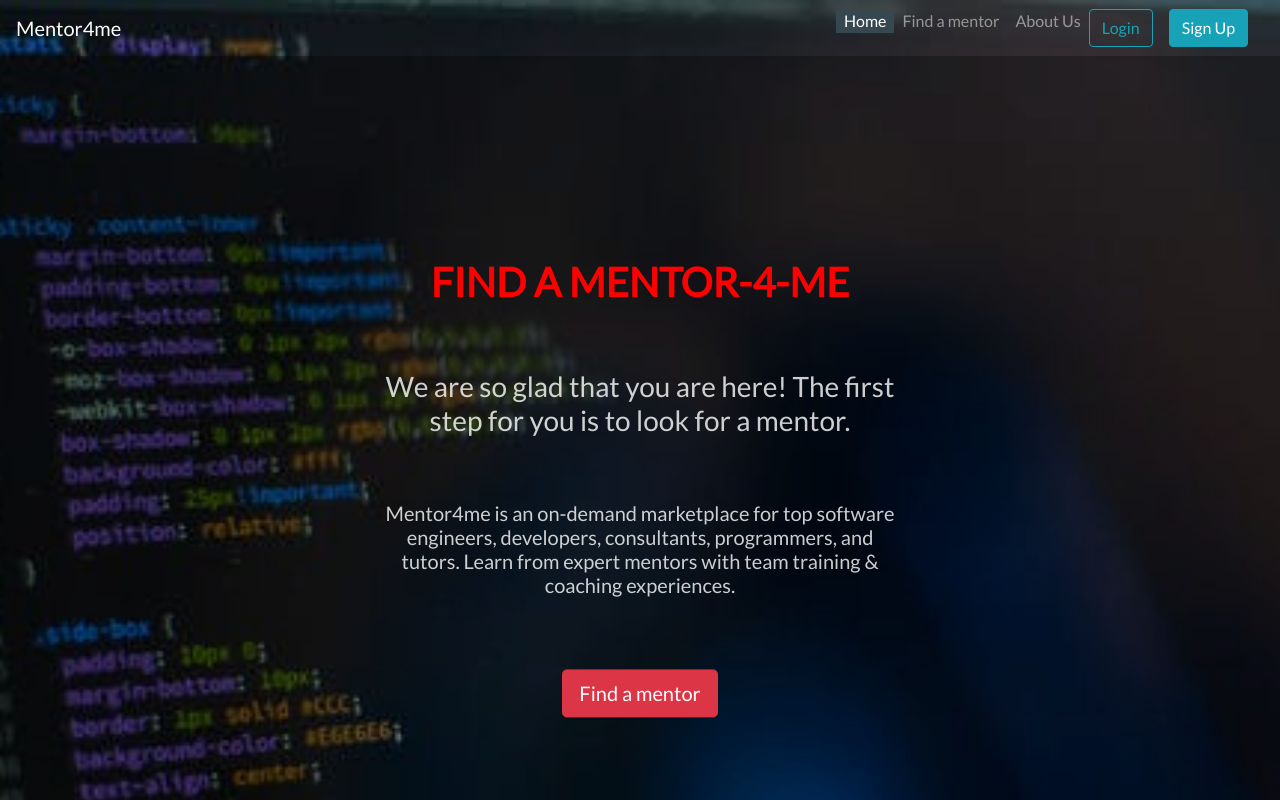
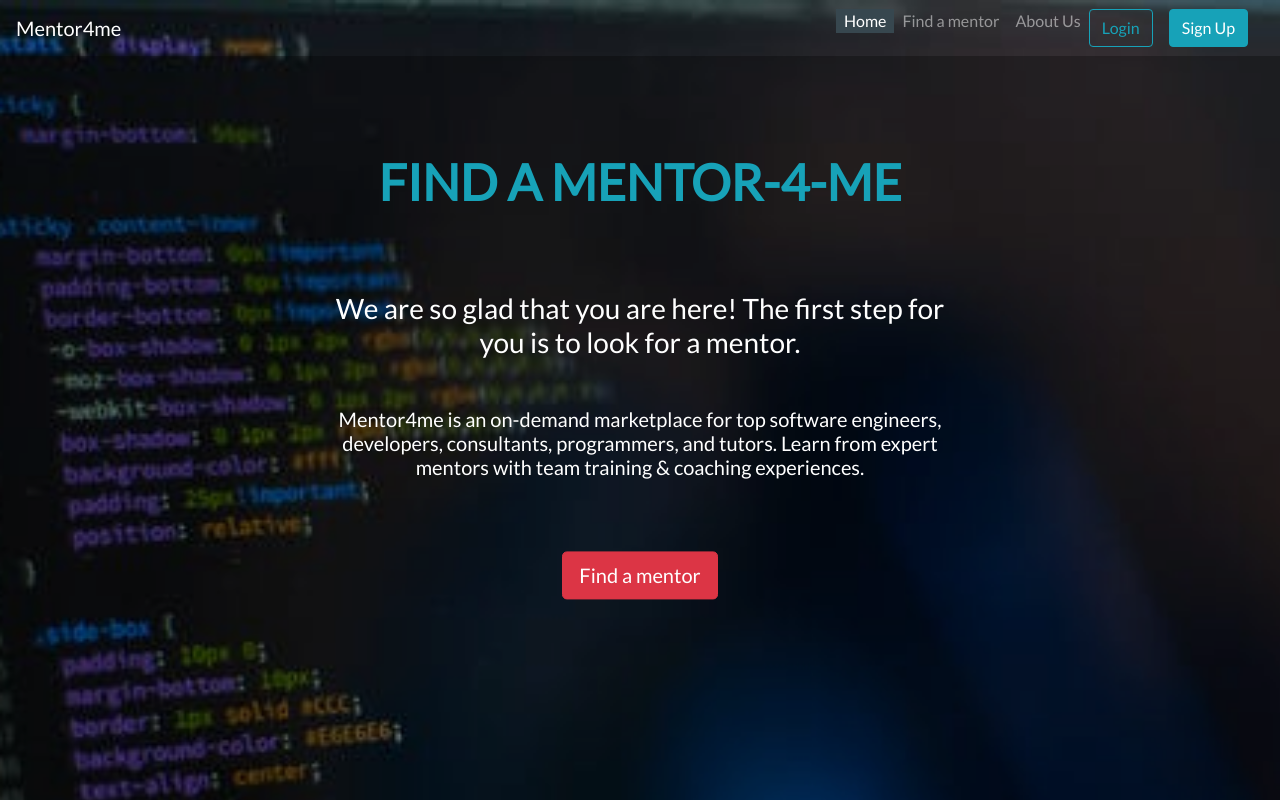
Before and after one commit to 8-27-a/final-project, a React (Create React App) app in the folder client/: page / in a window 1280 px wide. Shown: the top 800 px of the page. Built offline with nearby package versions, Linux system fonts and the light colour scheme.

Commit message:
separated title, subtitle, and paragraph

```diff
--- a/client/src/containers/Home.css
+++ b/client/src/containers/Home.css
@@ -3,7 +3,8 @@
 } */
 
 .home-image {
-  background-color: rgba(0, 0, 0, .3);
+  /* background-image: url("/images/tech.jpeg"); */
+  background-color: rgba(0, 0, 0, 0.3);
   height: 50rem;
   background-position: center;
   background-repeat: no-repeat;
@@ -16,42 +17,33 @@
 .home-text {
   text-align: center;
   position: absolute;
-  top: 50%;
+  top: 40%;
   left: 50%;
   transform: translate(-50%, -50%);
+  /* margin-bottom: 3rem; */
+}
 
-  margin-bottom: 3rem;
+.btn-group-lg > .btn,
+.btn-lg {
+  margin-top: 4rem;
+  padding: 0.5rem 1rem;
+  font-size: 1.25rem;
+  line-height: 1.5;
+  border-radius: 0.3rem;
+}
+
+.title {
+  margin-bottom: 5rem;
+  font-weight: 700;
+  font-size: 50px;
+  color: #17a2b8;
 }
 
 .subtitle {
-  color: grey;
-}
-
-.btn-group-lg>.btn,
-.btn-lg {
-  margin-top: 4rem;
-  padding: .5rem 1rem;
-  font-size: 1.25rem;
-  line-height: 1.5;
-  border-radius: .3rem;
-}
-
-.title,
-.subtitle,
-.paragraph {
-  margin-top: 4rem;
-  margin-bottom: .5rem;
+  margin-bottom: 3rem;
   color: white;
 }
 
-.title {
-  font-weight: 700;
-  color: red;
+.paragraph {
+  color: white;
 }
-
-.subtitle,
-.paragraph {
-  margin-left: 4rem;
-  margin-right: 4rem;
-  color: rgba(255, 255, 255, .8);
-}
```
